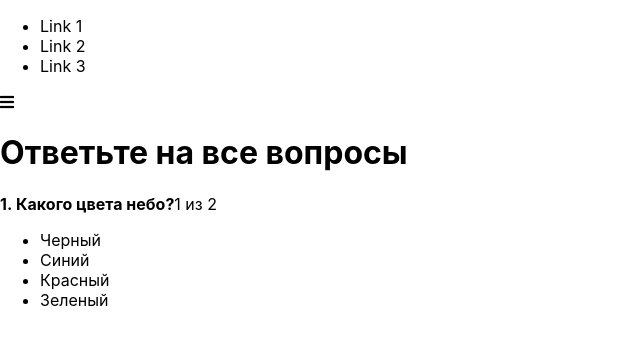
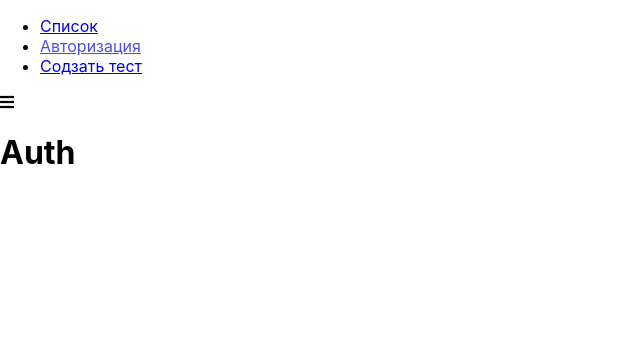
Before and after one commit to kravtsovRoman/react_v.2, a React app: page /auth in a window 1280 px wide. Shown: the top 344 px of the page, without its empty margins (0-640 px from the left). Built offline with nearby package versions, Linux system fonts and the light colour scheme.

Commit message:
Routing Links

```diff
--- a/package.json
+++ b/package.json
@@ -43,6 +43,7 @@
     "react-app-polyfill": "^0.2.0",
     "react-dev-utils": "^7.0.1",
     "react-dom": "^16.7.0",
+    "react-router-dom": "^4.3.1",
     "resolve": "1.8.1",
     "sass-loader": "7.1.0",
     "style-loader": "0.23.0",
--- a/src/App.js
+++ b/src/App.js
@@ -1,12 +1,21 @@
 import React, { Component } from 'react';
 import Layout from './hoc/Layout/Layout';
+import {Route, Switch} from 'react-router-dom';
 import Quiz from './containers/Quiz/Quiz';
+import QuizList from './containers/QuizList/QuizList';
+import Auth from './containers/Auth/Auth';
+import QuizCreator from './containers/QuizCreator/QuizCreator';
 
 class App extends Component {
   render() {
     return (
       <Layout>
-        <Quiz />
+          <Switch>
+            <Route path={'/auth'} component={Auth} />
+            <Route path={'/quiz-creator'} component={QuizCreator} />
+            <Route path={'/quiz/:id'} component={Quiz} />
+            <Route path={'/'} component={QuizList} />
+          </Switch>
       </Layout>
     );
   }
--- a/src/components/Navigation/Drawer/Drawer.js
+++ b/src/components/Navigation/Drawer/Drawer.js
@@ -1,16 +1,43 @@
 import React, {Component} from 'react';
 import classes from './Drawer.css';
 import Backdrop from "../../UI/Backdrop/Backdrop";
+import {NavLink} from 'react-router-dom';
 
-const links = [ 1,2,3];
+const links = [
+    {
+        to: '/',
+        label: 'Список',
+        exact: true
+    },
+    {
+        to: '/auth',
+        label: 'Авторизация',
+        exact: false
+    },
+    {
+        to: '/quiz-creator',
+        label: 'Содзать тест',
+        exact: false
+    }
+];
+
+
 
 class Drawer extends Component {
+
 
     renderLinks() {
         return(links.map((link, index) => {
             return (
                 <li key={index}>
-                    <a>Link {link}</a>
+                    <NavLink
+                        to={link.to}
+                        exact={link.exact}
+                        activeClassName={classes.active}
+                        onClick={this.props.onClose}
+                    >
+                        {link.label}
+                    </NavLink>
                 </li>
             )
         }))
--- /dev/null
+++ b/src/containers/Auth/Auth.js
@@ -0,0 +1,11 @@
+import React, {Component} from 'react';
+
+export default class Auth extends Component {
+    render() {
+        return(
+            <div>
+                <h1>Auth</h1>
+            </div>
+        )
+    }
+}
--- /dev/null
+++ b/src/containers/QuizCreator/QuizCreator.js
@@ -0,0 +1,11 @@
+import React, {Component} from 'react';
+
+export default class QuizCreator extends Component {
+    render() {
+        return(
+            <div>
+                <h1>QuizCreator</h1>
+            </div>
+        )
+    }
+}
--- /dev/null
+++ b/src/containers/QuizList/QuizList.js
@@ -0,0 +1,11 @@
+import React, {Component} from 'react';
+
+export default class QuizList extends Component {
+    render() {
+        return(
+            <div>
+                <h1>QuizList</h1>
+            </div>
+        )
+    }
+}
--- a/src/index.js
+++ b/src/index.js
@@ -2,9 +2,13 @@ import React from 'react';
 import ReactDOM from 'react-dom';
 import './index.css';
 import App from './App';
+import {BrowserRouter} from 'react-router-dom';
 import * as serviceWorker from './serviceWorker';
 
-ReactDOM.render(<App />, document.getElementById('root'));
+ReactDOM.render(
+    <BrowserRouter>
+        <App />
+    </BrowserRouter>, document.getElementById('root'));
 
 // If you want your app to work offline and load faster, you can change
 // unregister() to register() below. Note this comes with some pitfalls.
```
